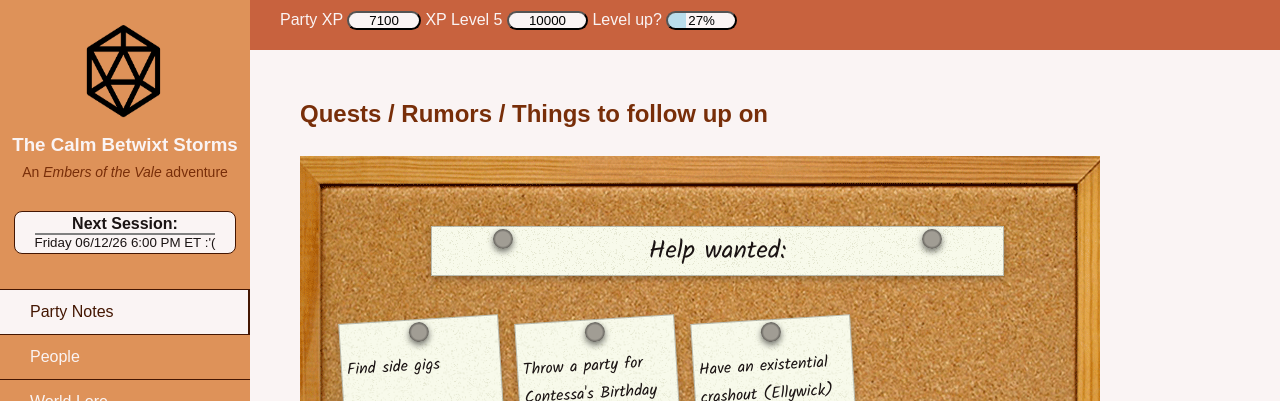
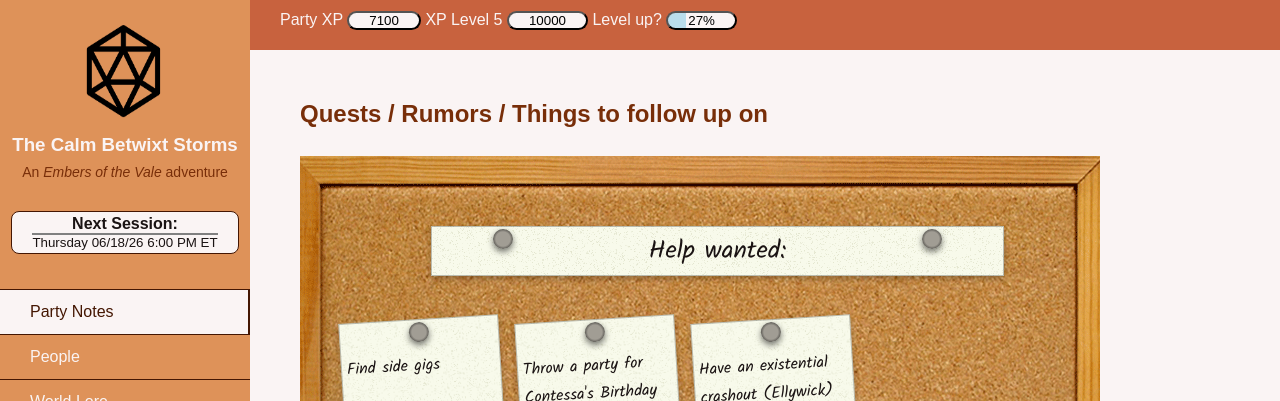
Before and after one commit to lambdr/calm_betwixt_storms, a Jekyll site: the page built from index.md, in a window 1280 px wide. Shown: the top 401 px of the page. Built offline with Jekyll 4.4.1, drawn with Linux system fonts in a browser that asks for light colours.

Commit message:
next session update

```diff
--- a/_config.yml
+++ b/_config.yml
@@ -18,7 +18,7 @@ url: "https://lambdr.github.io" # the base hostname & protocol for your site, e.
 markdown: kramdown
 
 # Campaign info
-next_session: Friday 06/12/26 6:00 PM ET :'(
+next_session: Thursday 06/18/26 6:00 PM ET
 
 include:
   - _pages
```
